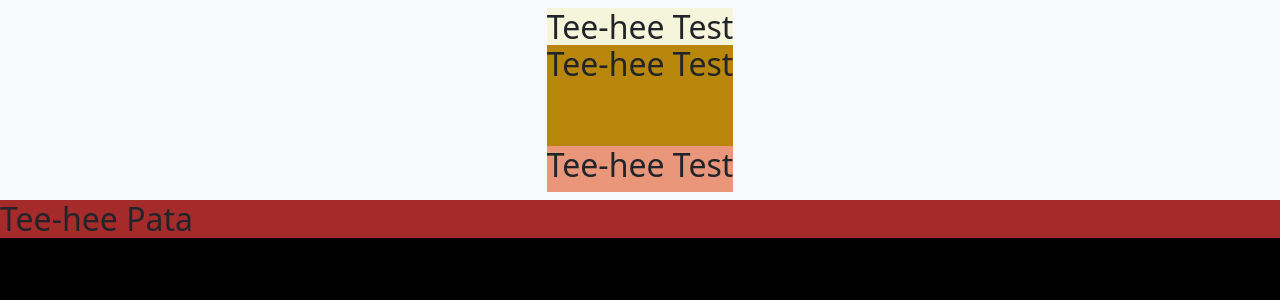
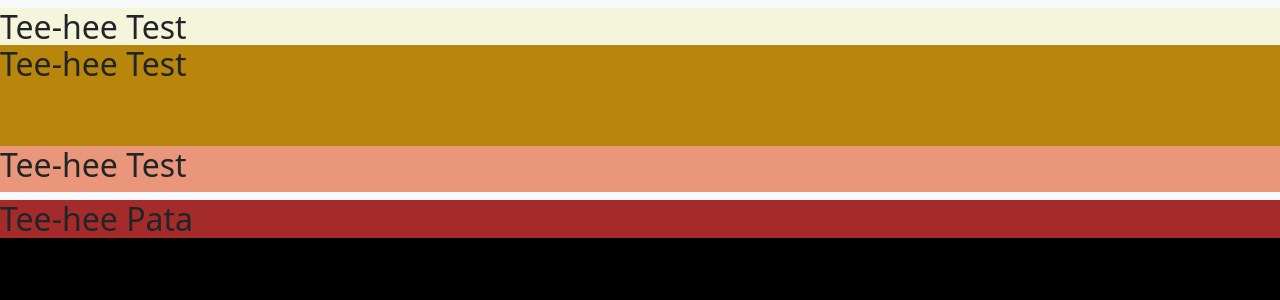
Before and after one commit to laponte16/isp-sample, a PHP site: page / in a window 1280 px wide. Shown: the top 300 px of the page. Run offline with PHP 8.4, Linux system fonts and the light colour scheme.

Commit message:
Update styles.css

```diff
--- a/styles.css
+++ b/styles.css
@@ -14,19 +14,22 @@ nav{
 
     display: flex;
     flex-flow: column nowrap;
-
+    justify-content: space-evenly;
     height: 200px;
 }
 .navTop{
     background-color: beige;
+    width: 100%;
     height: 20%;
 }
 .navMid{
     background-color: darkgoldenrod;
+    width: 100%;
     height: 55%;
 }
 .navBot{
     background-color: darksalmon;
+    width: 100%;
     height: 25%;
 }
 /*ESTILO DEL FOOTER*/
```
